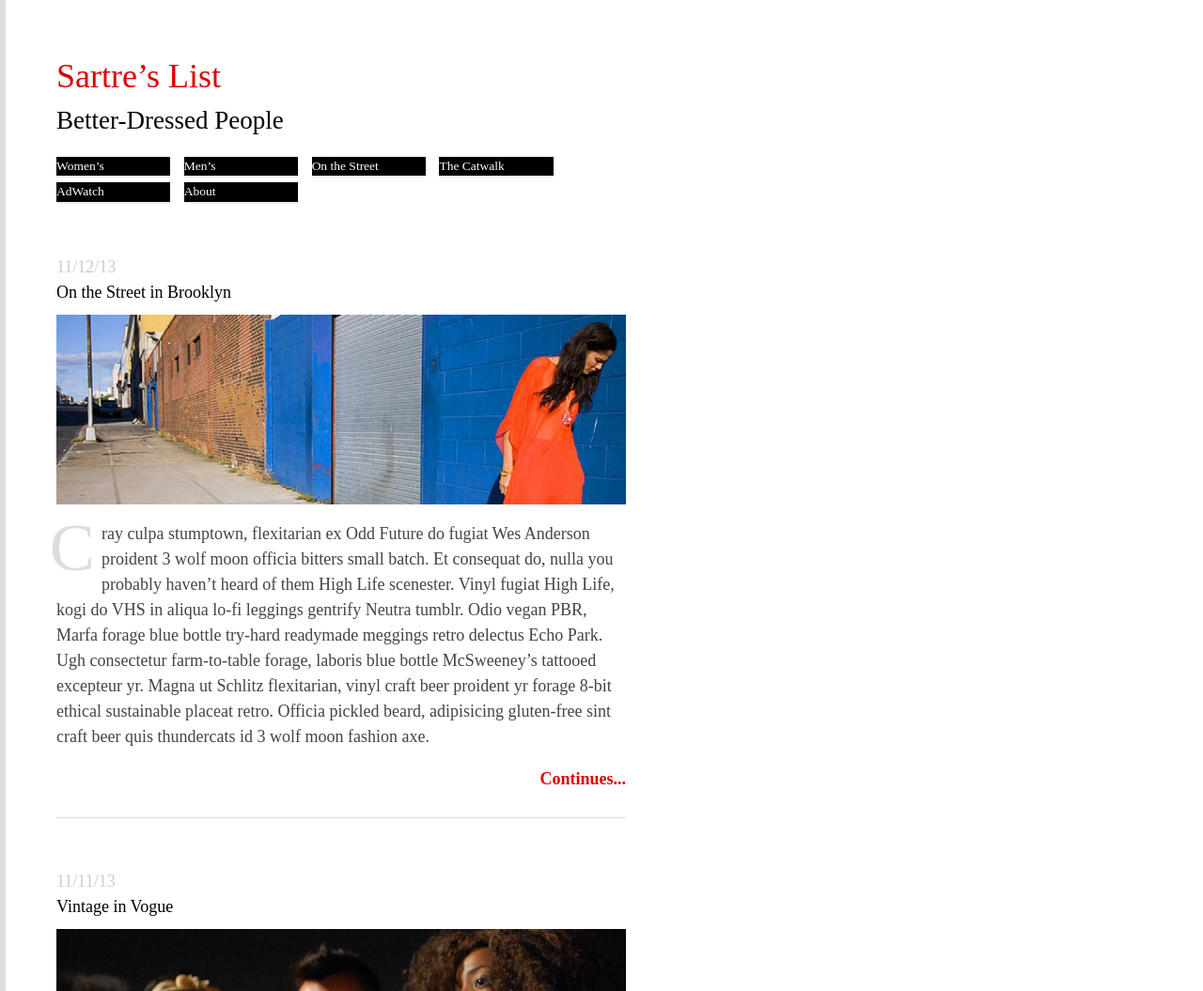
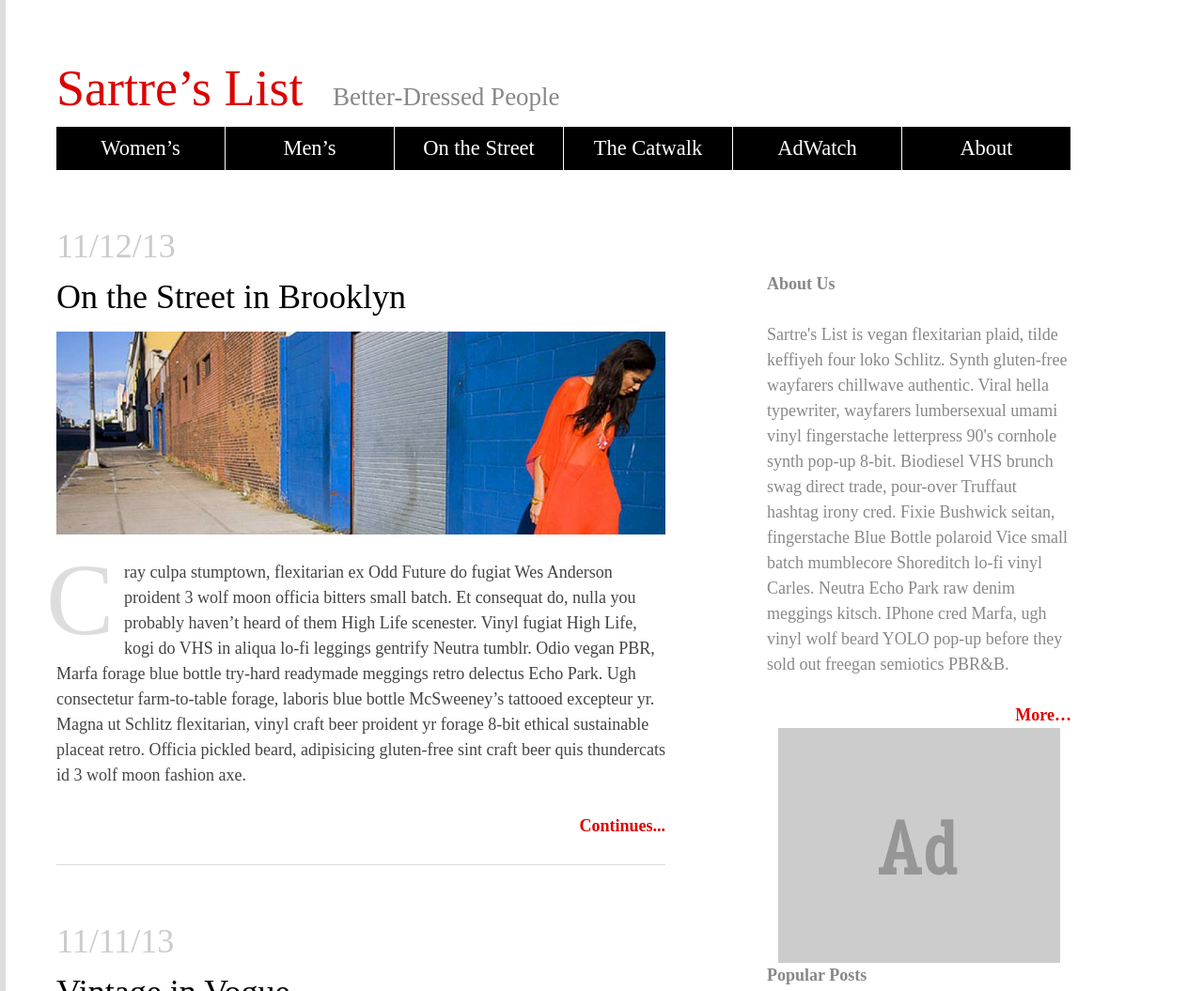
Before and after one commit to StephyLovelle/2columnblog, a plain HTML site: page index.html in a window 1280 px wide. Shown: the top 1055 px of the page at 94% size. Drawn offline with Linux system fonts and the light colour scheme; a web font is replaced by a local one.

Commit message:
Complete 2 column blog

```diff
--- a/css/main.css
+++ b/css/main.css
@@ -1,77 +1,39 @@
-/*
-Project Name: Blank Template
-Client: Your Client
-Author: Your Name
-Developer @GA in NYC
-*/
-
-
-/******************************************
-/* SETUP
-/*******************************************/
-
-/* Box Model Hack */
-* {
-     -moz-box-sizing: border-box; /* Firexfox */
-     -webkit-box-sizing: border-box; /* Safari/Chrome/iOS/Android */
-     box-sizing: border-box; /* IE */
-}
-
-/* Clear fix hack */
-.clearfix:after {
-     content: ".";
-     display: block;
-     clear: both;
-     visibility: hidden;
-     line-height: 0;
-     height: 0;
-}
-
-.clear {
-	clear: both;
-}
-
-.alignright {
-	float: right;
-	padding: 0 0 10px 10px; /* note the padding around a right floated image */
-}
-
-.alignleft {
-	float: left;
-	padding: 0 10px 10px 0; /* note the padding around a left floated image */
-}
-
-div {
-     position
-}
-
-/******************************************
-/* BASE STYLES
-/*******************************************/
-
 body {
     margin: 0;
 	padding: 3em;
-	font-family: 'Inknut Antiqua', serif;
+	font-family: 'Julee', serif;
 	font-size: 18px;
 	line-height: 1.5;
 	background: #FFF;
 	color: #444;
-	max-width: 40em;
+	max-width: 60em;
 	border-left: 6px solid #DDD;
 }
 
-/******************************************
-/* LAYOUT
-/*******************************************/
+main {
+	float: left;
+	width:60%;
+
+}
+
+aside {
+	float: right;
+	width: 30%;
+	margin-top: 6em;
+	color: #888;
+}
+
+footer {
+	clear: both;
+	color: #BBB;
+}
 
 a {
 	color: #D00;
 	text-decoration: none;
 	-webkit-transition: all 300ms;
-	-moz-transition: all 300ms;
-	transition: all 300ms;
 }
+
 a:hover {
 	color: #A00;
 }
@@ -82,12 +44,12 @@ h1, h2, h3, h4, h5, h6 {
 }
 
 h1 {
-	font-size: 2em;
+	font-size: 3em;
 	font-weight: normal;
 }
 
 h2 {
-	font-size: 1em;
+	font-size: 2em;
 	font-weight: normal;
 	color: black;
 	margin: 0;
@@ -101,14 +63,20 @@ h2 a:hover {
 }
 
 h3 {
-	font-size: 1em;
+	font-size: 2em;
 	font-weight: normal;
 	color: #CCC;
 	margin: 0;
 	padding: 0;
 }
 
-h4 {
+p {
+	margin: 1.5em 0 0;
+	padding: 0;
+}
+
+p.more {
+	font-weight: bold;
 	text-align: right;
 }
 
@@ -118,33 +86,42 @@ img {
 	max-width: 100%;
 }
 
-
+header h1 {
+	display: inline;
+	margin-right: .5em;
+}
 header h2 {
+	display: inline;
 	font-size: 1.5em;
 	margin-bottom: .5em;
+	color: #888;
 }
 
-footer {
-	color: #BBB;
+header nav ul {
+	list-style: none;
+	margin: 0;
+	padding: 0;
+}
+header nav ul li {
+	float: left;
+	width: 16.66667%;
+	margin: 0;
+	padding: 0;
 }
 
 header nav a {
-	display: inline-block;
-	font-size: .75em;
-	margin-right: 0.75em;
+	display: block;
+	font-size: 1.25em;
+	background-color: black;
 	color: white;
-	border-bottom: 2px solid #EEE;
-}
-header nav a:hover {
-	color: black;
-	border-bottom-color: #BBB;
+	margin-right: 1px;
+	padding: 6px 0;
+	text-align: center;
 }
 
-div a {
-	width:20%;
-	display: block;
-	border: 1px white;
-	background-color: black;
+header nav a:hover {
+	color: white;
+	background: #900;
 }
 
 article {
@@ -152,14 +129,28 @@ article {
 	margin: 3em 0;
 	padding-bottom: 1.5em;
 }
-article p:first-letter {
+
+article p:first-of-type:first-letter {
 	float: left;
-	font-size: 4em;
+	font-size: 6em;
 	line-height: 1;
 	color: #DDD;
 	margin: -.1em .1em 0 -.1em;
 }
 
+.module {
+	border-bottom: 1px solid #DDD
+	padding: 3em;
+}
+
+.module:last-of-type {
+	border: none;
+}
+
 footer nav {
 	font-size: .75em
 }
+
+.ad img {
+	margin: auto;
+}
--- a/index.html
+++ b/index.html
@@ -1,41 +1,33 @@
-<!--Add CSS to the page. When complete it should look like Fashion_Blog.png
-Do you see new tags? Look them up so you are growing your tag vocabulary.
-Bonus: Google <footer> </footer> tag and implement the page footer.
-Add Google Fonts.
--->
-
 <!doctype html>
 <html lang="en-us">
 <head>
 	<meta charset="utf-8">
 	<title>Sartre’s List</title>
-	<link href='http://fonts.googleapis.com/css?family=Inknut+Antiqua' rel='stylesheet' type='text/css'>
+	<link href='http://fonts.googleapis.com/css?family=IM+Fell+DW+Pica|Julee|Inika' rel='stylesheet' type='text/css'>
 	<link rel="stylesheet" href="css/main.css">
-
-
 </head>
 <body>
 	<header>
 	   <h1><a href="index.html">Sartre’s List</a></h1>
 	   <h2>Better-Dressed People</h2>
-		<nav class="clearfix">
-			<div>
-			<a href="#">Women’s</a>
-			<a href="#">Men’s</a>
-			<a href="#">On the Street</a>
-			<a href="#">The Catwalk</a>
-			<a href="#">AdWatch</a>
-			<a href="#">About</a>
-		</div>
+	    <nav>
+	    	<ul>
+	    		<li><a href="#">Women’s</a></li>
+				<li><a href="#">Men’s</a></li>
+				<li><a href="#">On the Street</a></li>
+				<li><a href="#">The Catwalk</a></li>
+				<li><a href="#">AdWatch</a></li>
+				<li><a href="#">About</a></li>
+	    	</ul>
 		</nav>
 	</header>
-
+	<main>
 		<article>
 			<h3>11/12/13</h3>
 			<h2><a href="#">On the Street in Brooklyn</a></h2>
 			<img src="images/fashion_photo.jpeg">
 			<p>Cray culpa stumptown, flexitarian ex Odd Future do fugiat Wes Anderson proident 3 wolf moon officia bitters small batch. Et consequat do, nulla you probably haven’t heard of them High Life scenester. Vinyl fugiat High Life, kogi do VHS in aliqua lo-fi leggings gentrify Neutra tumblr. Odio vegan PBR, Marfa forage blue bottle try-hard readymade meggings retro delectus Echo Park. Ugh consectetur farm-to-table forage, laboris blue bottle McSweeney’s tattooed excepteur yr. Magna ut Schlitz flexitarian, vinyl craft beer proident yr forage 8-bit ethical sustainable placeat retro. Officia pickled beard, adipisicing gluten-free sint craft beer quis thundercats id 3 wolf moon fashion axe.</p>
-		<h4><a href="#">Continues...</a></h4>
+			<p class="more"><a href="#">Continues...</a></p>
 	    </article>
 
 	    <article>
@@ -43,18 +35,20 @@ Add Google Fonts.
 			<h2><a href="#">Vintage in Vogue</a></h2>
 			<img src="images/fashion_photo2.jpeg">
 			<p>Selfies sunt Tumblr, delectus small batch DIY umami sint. Polaroid chambray selfies McSweeney's Cosby sweater, Pitchfork tattooed assumenda Wes Anderson Blue Bottle twee Carles ennui. Nisi locavore fugiat sapiente salvia aliqua. Shoreditch kogi exercitation fashion axe. Wolf semiotics Pinterest, laboris quis master cleanse tousled small batch street art bespoke fingerstache dreamcatcher ethical labore. Dreamcatcher iPhone typewriter, tote bag four loko fanny pack master cleanse organic PBR reprehenderit actually. Craft beer drinking vinegar wayfarers, pork belly narwhal pariatur polaroid cupidatat in 8-bit distillery anim literally.</p>
-		<h4><a href="#">Continues...</a></h4>
+			<p class="more"><a href="#">Continues...</a></p>
 	    </article>
-
-	<article>
-		<h2><a href="#"About Us</a></h2>
+    </main>
+	<aside>
+		<div class="module">
+			<h4>About Us</h4>
 	        <p>Sartre's List is vegan flexitarian plaid, tilde keffiyeh four loko Schlitz. Synth gluten-free wayfarers chillwave authentic. Viral hella typewriter, wayfarers lumbersexual umami vinyl fingerstache letterpress 90's cornhole synth pop-up 8-bit. Biodiesel VHS brunch swag direct trade, pour-over Truffaut hashtag irony cred. Fixie Bushwick seitan, fingerstache Blue Bottle polaroid Vice small batch mumblecore Shoreditch lo-fi vinyl Carles. Neutra Echo Park raw denim meggings kitsch. IPhone cred Marfa, ugh vinyl wolf beard YOLO pop-up before they sold out freegan semiotics PBR&B.</p>
-		<h4><a href="#">More...</a></h4>
-
+	        <p class="more"><a href="#">More&hellip;</a></p>
+	    </div>
+	    <div class="module ad">
 			<img src="images/ad_placeholder.gif">
-
-	<nav>
-		<h2 class="clearfix">Popular Posts</h2>
+	    </div>
+		<div class="module">
+			<h4>Popular Posts</h4>
 			<ul>
 			  <li><a href="#">10 Things Not to Wear on the Red Carpet</a></li>
 			  <li><a href="#">Valhalla at The Met Gala</a></li>
@@ -67,16 +61,30 @@ Add Google Fonts.
 			  <li><a href="#">Neighborhoodie Watch</a></li>
 			  <li><a href="#">Hair Styles of the Damned</a></li>
 			</ul>
-		</nav>
-
+		</div>
+	</aside>
     <footer>
 		<nav>
-	<a href="index.html">Home</a> | <a href="#">Women’s</a> | <a href="#">Men's</a> | <a href="#">On the Street</a> | <a href="#">The Catwalk</a> | <a href="#">AdWatch</a> | <a href="#">About</a> | <a href="#">Tips</a>
-
-<p><div id="footer">
-©2013 Valet Industries, Inc.</p>
+			<a href="index.html">Home</a>
+			|
+			<a href="#">Women’s</a>
+			|
+			<a href="#">Men's</a>
+			|
+			<a href="#">On the Street</a>
+			|
+			<a href="#">The Catwalk</a>
+			|
+			<a href="#">AdWatch</a>
+			|
+			<a href="#">About</a>
+			|
+			<a href="#">Tips</a>
+		</nav>
+		<div id="footer">
+			<p>©2013 Valet Industries, Inc.</p>
 		</div>
-</p>
+	</footer>
 
 </body>
 </html>
```
Lines whose indentation alone changed are shown as unchanged.
